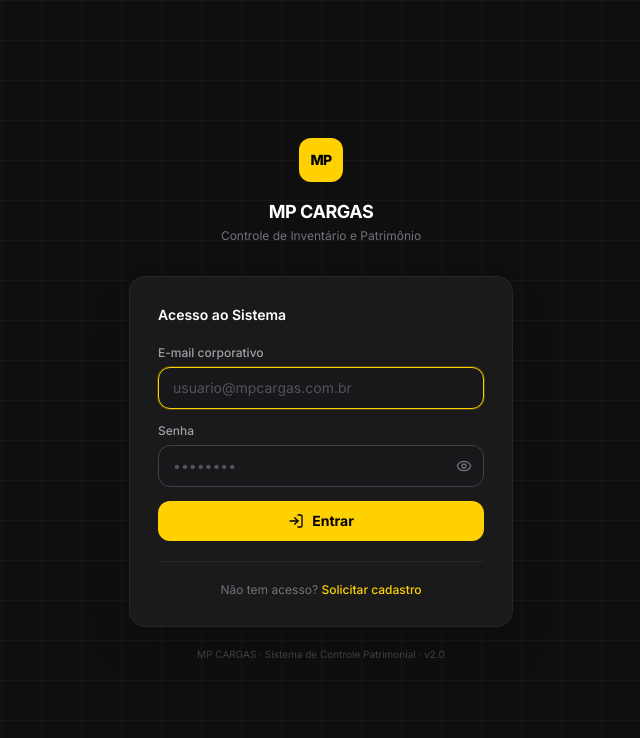
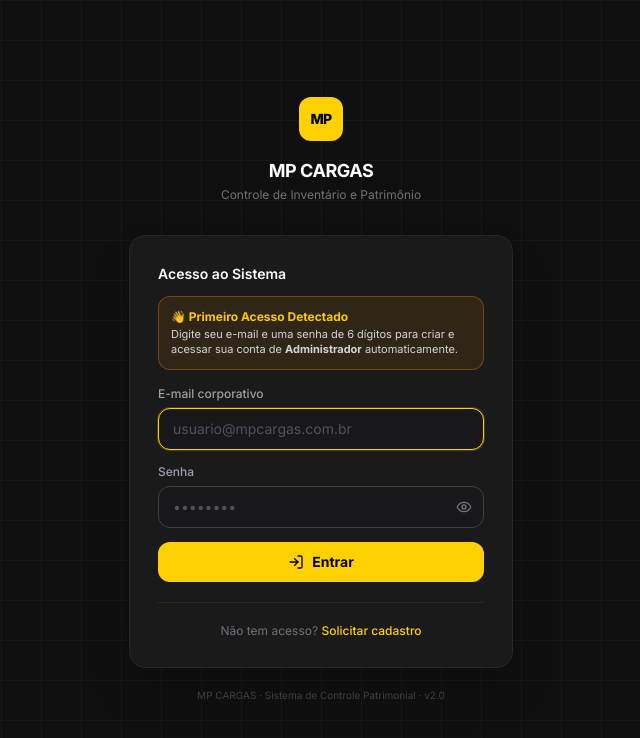
Before and after one commit to kaianpratesmpcargas-cmyk/MP-INVENTARIO, a React (Vite) app: page / in a window 1280 px wide. Shown: the top 738 px of the page, without its empty margins (319-959 px from the left). Built offline with nearby package versions, Linux system fonts and the light colour scheme; no server answers; the database is empty.

Commit message:
feat: login inteligente com auto-cadastro do primeiro administrador e notificacao de onboarding

```diff
--- a/src/components/auth/LoginView.tsx
+++ b/src/components/auth/LoginView.tsx
@@ -5,7 +5,7 @@ import { Eye, EyeOff, LogIn, UserPlus, ArrowLeft, Loader2, AlertCircle } from 'l
 type Mode = 'login' | 'register';
 
 export const LoginView: React.FC = () => {
-  const { login, requestAccess, isLoading } = useAuth();
+  const { login, requestAccess, isLoading, users } = useAuth();
 
   const [mode, setMode] = useState<Mode>('login');
   const [email, setEmail] = useState('');
@@ -15,6 +15,8 @@ export const LoginView: React.FC = () => {
   const [showPass, setShowPass] = useState(false);
   const [error, setError] = useState('');
   const [successMsg, setSuccessMsg] = useState('');
+
+  const isFirstSetup = users.length === 0;
 
   const handleLogin = async (e: React.FormEvent) => {
     e.preventDefault();
@@ -77,7 +79,18 @@ export const LoginView: React.FC = () => {
         <div className="bg-[#1a1a1a] border border-zinc-800 rounded-2xl p-7 shadow-2xl">
           {mode === 'login' ? (
             <>
-              <h2 className="text-white font-semibold text-sm mb-5">Acesso ao Sistema</h2>
+              <h2 className="text-white font-semibold text-sm mb-3">Acesso ao Sistema</h2>
+
+              {isFirstSetup && (
+                <div className="mb-4 p-3 rounded-xl bg-amber-500/10 border border-amber-500/30 text-amber-300 text-xs">
+                  <div className="font-bold flex items-center gap-1.5 mb-0.5 text-yellow-400">
+                    <span>👋 Primeiro Acesso Detectado</span>
+                  </div>
+                  <p className="text-[11px] text-zinc-300">
+                    Digite seu e-mail e uma senha de 6 dígitos para criar e acessar sua conta de <strong>Administrador</strong> automaticamente.
+                  </p>
+                </div>
+              )}
 
               <form onSubmit={handleLogin} className="space-y-3.5">
                 <div>
--- a/src/context/AuthContext.tsx
+++ b/src/context/AuthContext.tsx
@@ -230,15 +230,20 @@ export const AuthProvider: React.FC<{ children: React.ReactNode }> = ({ children
         return { success: true, message: `Bem-vindo, ${updatedUser.full_name}!` };
       }
 
-      // 3. Se não há nenhum usuário em lugar nenhum, sugere cadastrar o primeiro admin
+      // 3. Se não há nenhum usuário cadastrado ainda, cria automaticamente como primeiro Administrador!
       if (users.length === 0) {
-        return {
-          success: false,
-          message: 'Nenhum usuário cadastrado no sistema ainda. Clique em "Solicitar Acesso / Criar Conta" abaixo para criar a conta de Administrador.',
-        };
+        if (password && password.length >= 6) {
+          const autoName = emailClean.split('@')[0].replace(/[._-]/g, ' ').toUpperCase() || 'Administrador';
+          return await requestAccess(autoName, emailClean, password, 'Administração');
+        } else {
+          return {
+            success: false,
+            message: 'Primeiro acesso detectado! A senha para criar sua conta de Administrador deve ter no mínimo 6 caracteres.',
+          };
+        }
       }
 
-      return { success: false, message: 'E-mail ou senha incorretos. Verifique suas credenciais.' };
+      return { success: false, message: 'E-mail ou senha incorretos. Verifique suas credenciais ou clique em Solicitar Cadastro.' };
     } finally {
       setIsLoading(false);
     }
```
